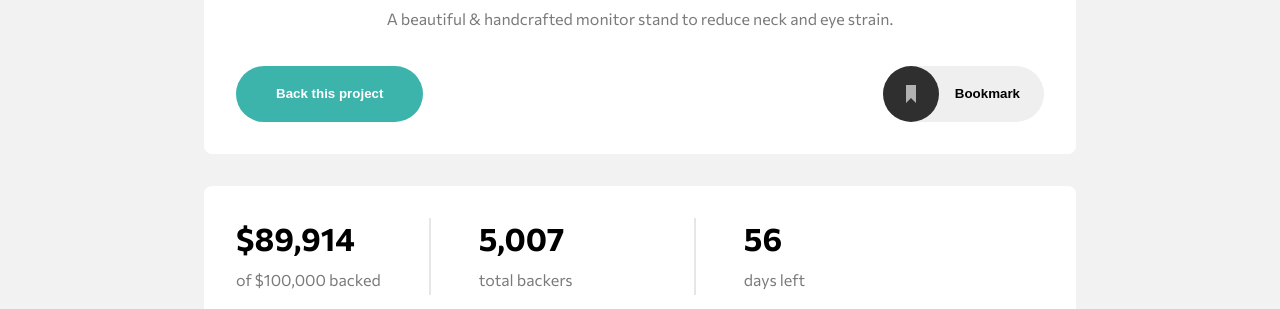
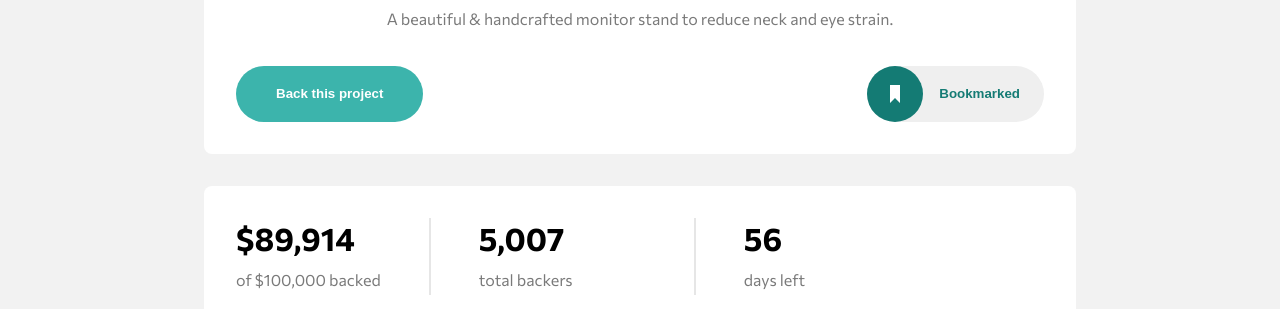
Before and after one commit to Batareika007/crowdfunding-product-page, a website: page index.html in a window 1280 px wide. Both pictures are taken after a click on the button "Bookmark". Shown: the part 491-800 px from the top of the page. Drawn offline with Linux system fonts and the light colour scheme.

Commit message:
added bookmark event listener

```diff
--- a/index.html
+++ b/index.html
@@ -32,7 +32,7 @@
       <div class="header__inner">
         <div class="header__nav nav">
           <div class="nav__item"><img src="/images/logo.svg" alt="crowdfund logo"></div>
-          <nav class="nav__item nav-list">
+          <nav class="nav__item nav-list ">
             <a href="#" class="nav__item_link">About</a>
             <a href="#" class="nav__item_link">Discover</a>
             <a href="#" class="nav__item_link">Get Started</a>
@@ -59,7 +59,17 @@
       <p class="block__text">A beautiful & handcrafted monitor stand to reduce neck and eye strain.</p>
       <div class="block__bottom">
         <button class="block__btn">Back this project</button>
-        <button class="block__btn2"><img src="images/icon-bookmark.svg" alt="Bookmark">Bookmark</button>
+        <button class="block__btn2">
+          <svg width="56" height="56" xmlns="http://www.w3.org/2000/svg">
+            <g fill="none" fill-rule="evenodd">
+              <circle fill="#2F2F2F" cx="28" cy="28" r="28" />
+              <path fill="#B1B1B1" d="M23 19v18l5-5.058L33 37V19z" />
+            </g>
+          </svg>
+          <span class="button-text">
+            Bookmark
+          </span>
+        </button>
       </div>
     </section>
     <!-- middle numbers-->
--- a/js/script.js
+++ b/js/script.js
@@ -1,7 +1,14 @@
 let hamburger = document.querySelector('.hamburger');
 let navList = document.querySelector('.nav-list');
+let bookmarkBtn = document.querySelector('.block__btn2');
+
 
 hamburger.addEventListener('click', () => {
     hamburger.classList.toggle('is-active');
     navList.classList.toggle('is-active');
 })
+
+bookmarkBtn.addEventListener('click', () => {
+    bookmarkBtn.classList.add('active-btn');
+    document.querySelector('.button-text').innerHTML = "Bookmarked"
+})
--- a/scss/style.scss
+++ b/scss/style.scss
@@ -191,6 +191,28 @@ body {
         border-radius: 2rem;
         gap: 1rem;
         padding: 0 1.5rem 0 0;
+
+        &:hover {
+            svg g circle {
+                fill: $textColor
+            }
+        }
+
+        &.active-btn {
+            font-weight: 700;
+            color: $cyanDark;
+
+            svg g {
+                circle {
+                    fill: $cyanDark;
+                }
+
+                path {
+                    fill: white;
+                }
+            }
+
+        }
     }
 
     &__range {
@@ -404,6 +426,9 @@ body {
         padding: 1rem;
     }
 
+    .main-top__logo {
+        top: -40px;
+    }
 
 
     .block__inner {
@@ -415,7 +440,10 @@ body {
         overflow: hidden;
         width: 56px;
         padding: 0;
+
     }
+
+
 
     .block__count {
         margin-bottom: 1rem;
```
Also changed, not shown: css/style.css.
